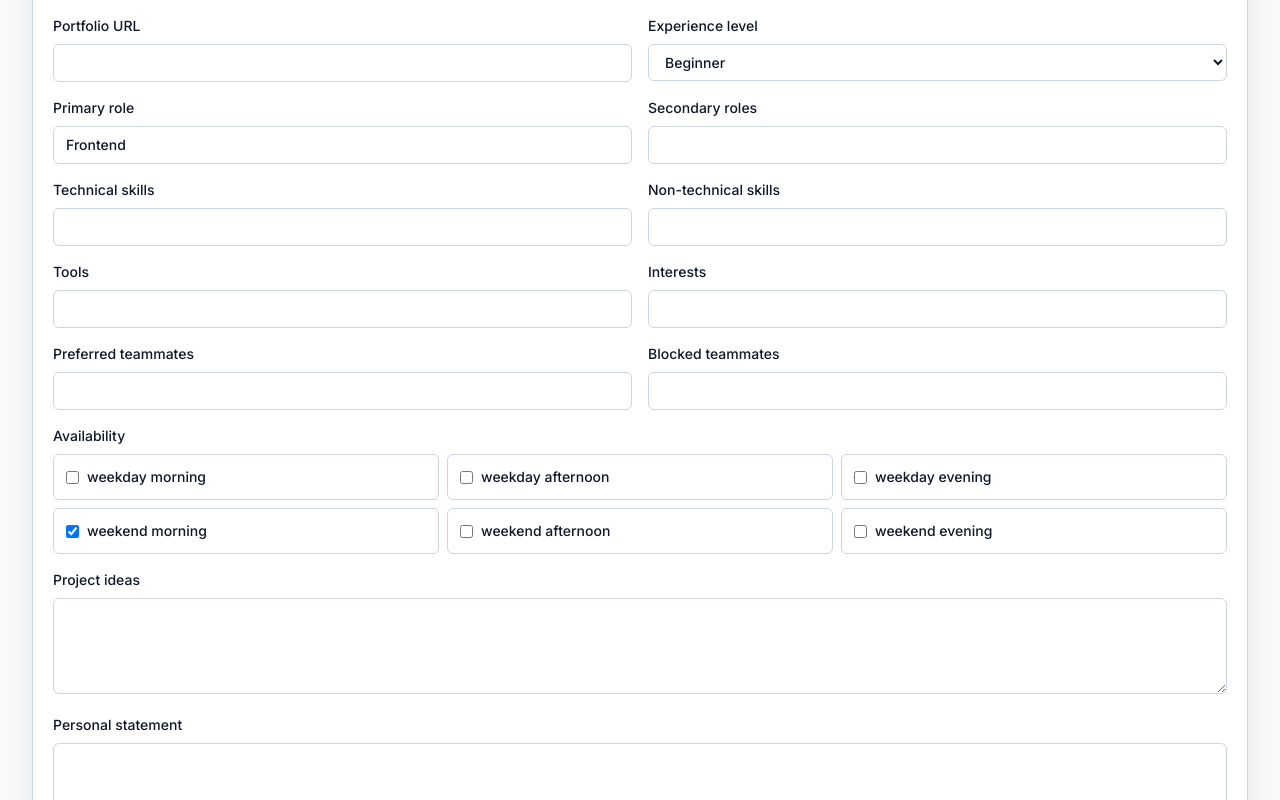
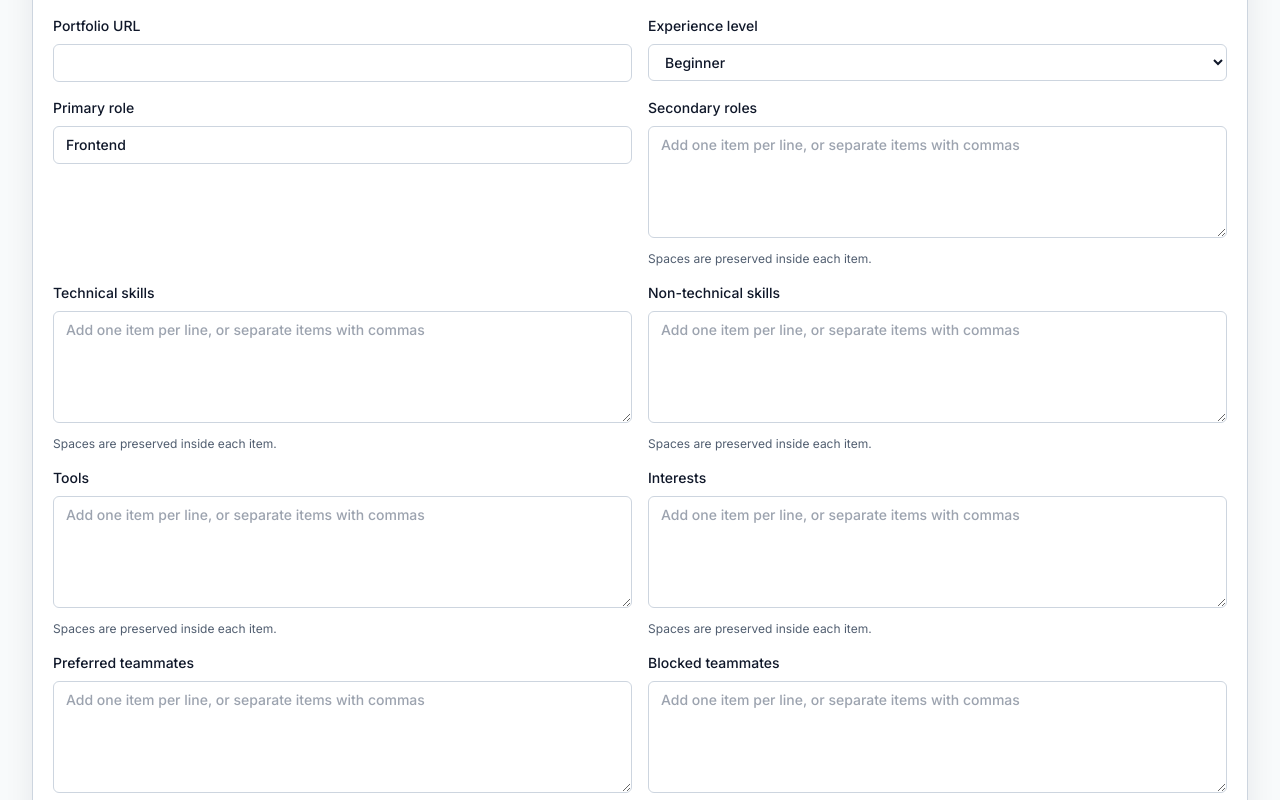
Before and after one commit to best-ed/HackMatch-AI, a Next.js app: page /participant/register in a window 1280 px wide. Shown: the part 440-1240 px from the top of the page. Built offline with nearby package versions, Linux system fonts and the light colour scheme.

Commit message:
fix: improve registration list inputs

```diff
--- a/app/participant/register/page.tsx
+++ b/app/participant/register/page.tsx
@@ -5,7 +5,7 @@ import { useMemo, useState } from "react";
 import { Card, TextArea, TextInput } from "@/components/ui";
 import {
   createBlankParticipant,
-  joinList,
+  joinListLines,
   splitList,
   useHackMatchData,
   writeCurrentParticipantLookup
@@ -70,13 +70,13 @@ export default function RegisterPage() {
             </select>
           </label>
           <Field label="Primary role" value={form.primaryRole} onChange={(value) => update("primaryRole", value)} />
-          <Field label="Secondary roles" value={joinList(form.secondaryRoles)} onChange={(value) => update("secondaryRoles", splitList(value))} />
-          <Field label="Technical skills" value={joinList(form.technicalSkills)} onChange={(value) => update("technicalSkills", splitList(value))} />
-          <Field label="Non-technical skills" value={joinList(form.nonTechnicalSkills)} onChange={(value) => update("nonTechnicalSkills", splitList(value))} />
-          <Field label="Tools" value={joinList(form.tools)} onChange={(value) => update("tools", splitList(value))} />
-          <Field label="Interests" value={joinList(form.interests)} onChange={(value) => update("interests", splitList(value))} />
-          <Field label="Preferred teammates" value={joinList(form.preferredTeammates)} onChange={(value) => update("preferredTeammates", splitList(value))} />
-          <Field label="Blocked teammates" value={joinList(form.blockedTeammates)} onChange={(value) => update("blockedTeammates", splitList(value))} />
+          <ListField label="Secondary roles" value={joinListLines(form.secondaryRoles)} onChange={(value) => update("secondaryRoles", splitList(value))} />
+          <ListField label="Technical skills" value={joinListLines(form.technicalSkills)} onChange={(value) => update("technicalSkills", splitList(value))} />
+          <ListField label="Non-technical skills" value={joinListLines(form.nonTechnicalSkills)} onChange={(value) => update("nonTechnicalSkills", splitList(value))} />
+          <ListField label="Tools" value={joinListLines(form.tools)} onChange={(value) => update("tools", splitList(value))} />
+          <ListField label="Interests" value={joinListLines(form.interests)} onChange={(value) => update("interests", splitList(value))} />
+          <ListField label="Preferred teammates" value={joinListLines(form.preferredTeammates)} onChange={(value) => update("preferredTeammates", splitList(value))} />
+          <ListField label="Blocked teammates" value={joinListLines(form.blockedTeammates)} onChange={(value) => update("blockedTeammates", splitList(value))} />
           <label className="space-y-2 text-sm font-medium md:col-span-2">
             <span>Availability</span>
             <div className="grid gap-2 sm:grid-cols-2 lg:grid-cols-3">
@@ -146,3 +146,28 @@ function Field({
     </label>
   );
 }
+
+function ListField({
+  label,
+  value,
+  onChange
+}: {
+  label: string;
+  value: string;
+  onChange: (value: string) => void;
+}) {
+  return (
+    <label className="space-y-2 text-sm font-medium">
+      <span>{label}</span>
+      <TextArea
+        className="min-h-28"
+        value={value}
+        onChange={(event) => onChange(event.target.value)}
+        placeholder="Add one item per line, or separate items with commas"
+      />
+      <span className="block text-xs font-normal text-muted-foreground">
+        Spaces are preserved inside each item.
+      </span>
+    </label>
+  );
+}
--- a/lib/local-store.ts
+++ b/lib/local-store.ts
@@ -38,9 +38,13 @@ export function writeCurrentParticipantLookup(value: string) {
 
 export function splitList(value: string): string[] {
   return value
-    .split(",")
+    .split(/[,\n]/)
     .map((item) => item.trim())
     .filter(Boolean);
+}
+
+export function joinListLines(value: string[]): string {
+  return value.join("\n");
 }
 
 export function joinList(value: string[]): string {
```
